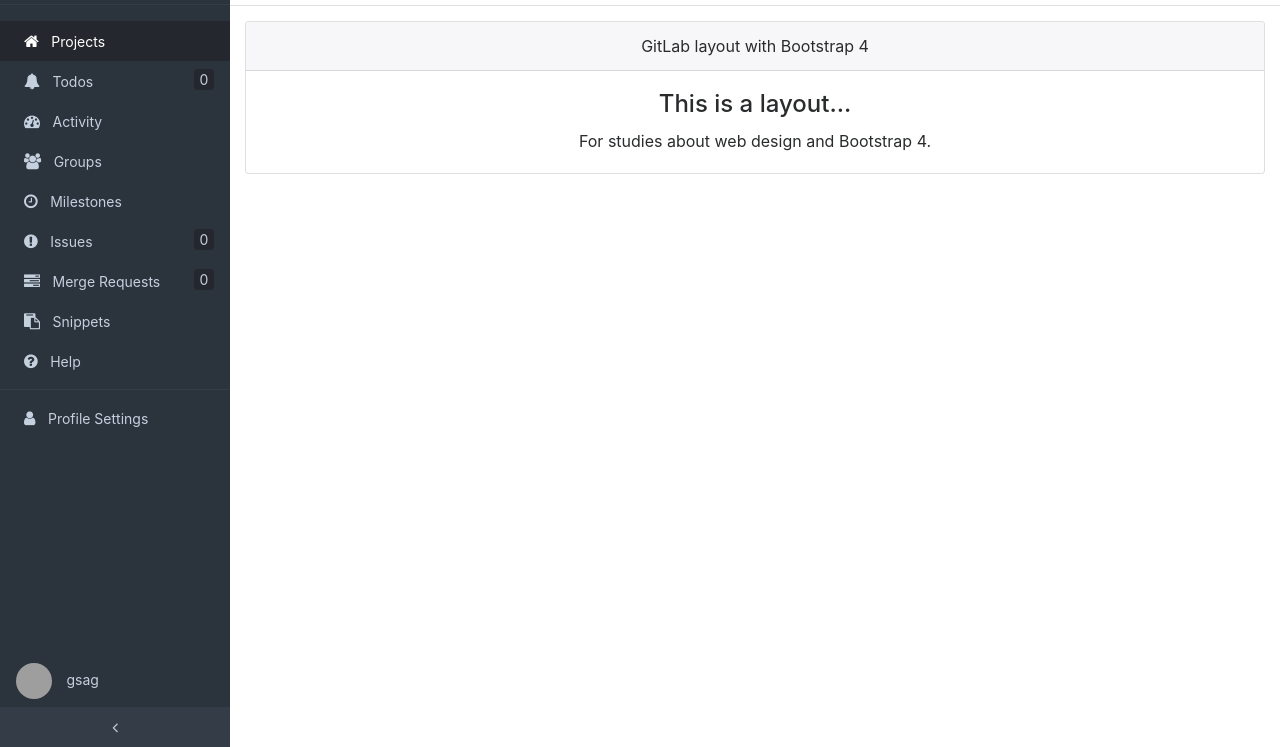
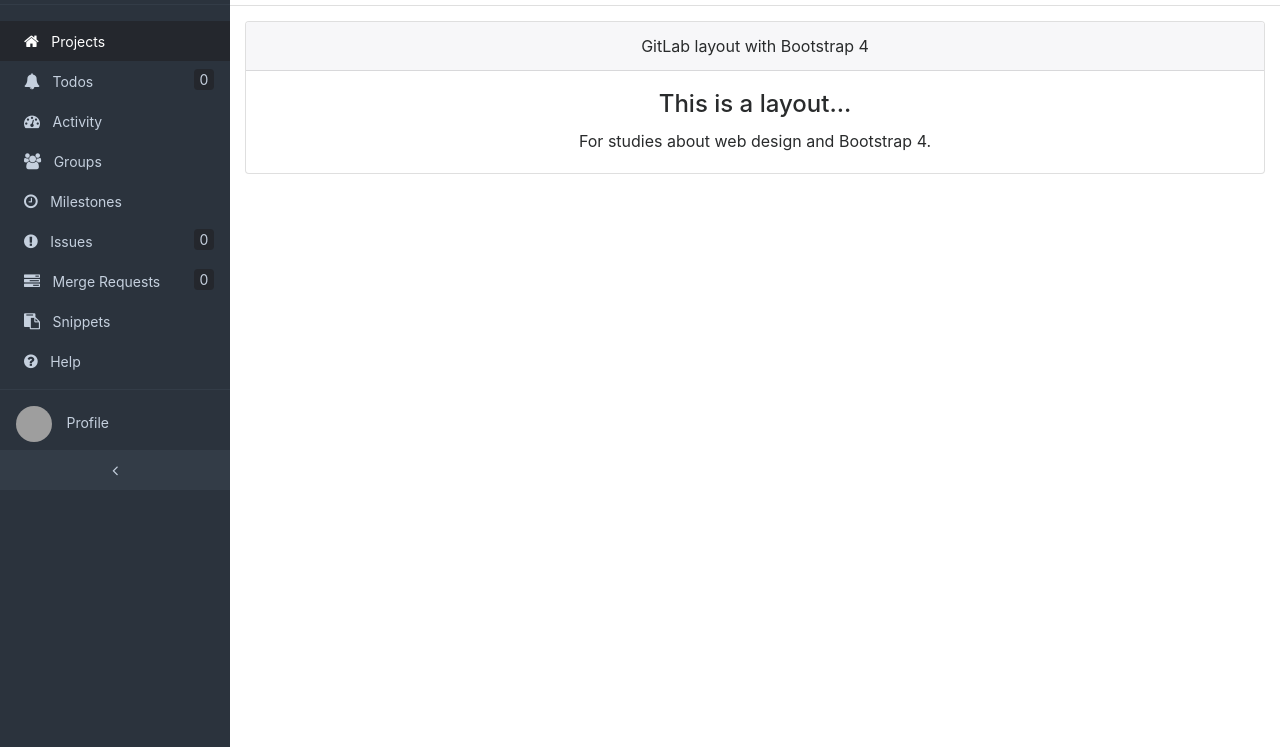
Before and after one commit to gsag/gitlab-layout-bs4, a plain HTML site: page index.html in a window 1280 px wide. Shown: the part 53-800 px from the top of the page. Drawn offline with nearby package versions, Linux system fonts and the light colour scheme; grey boxes are pictures that could not be loaded; a script that the page names is missing.

Commit message:
Bugfixes and adjustments

```diff
--- a/index.html
+++ b/index.html
@@ -22,7 +22,7 @@
 				<h4 class="logo-text align-middle pl-2">GitLab</h4>
 			</div>
 			<nav class="nav-sidebar" role="navigation">
-				<ul class="nav flex-column">
+				<ul class="nav flex-column my-auto">
 					<li class="nav-item">
 						<a class="nav-link transitional active" href="#">
 							<i class="fa fa-home" aria-hidden="true"></i>
@@ -80,22 +80,17 @@
 							<span>Help</span>
 						</a>
 					</li>
+
 					<li class="nav-item-separator"></li>
-					<li class="nav-item">
-						<a class="nav-link transitional" href="#">
-							<i class="fa fa-user" aria-hidden="true"></i>
-							<span>Profile Settings</span>
+
+					<li class="nav-item item-avatar">
+						<a class="nav-link transitional" href="#" title="Profile">
+							<img alt="Profile image" class="avatar rounded-circle"
+								src="http://www.gravatar.com/avatar/efb316718eeab225729cdbe9f35bb42e?s=120&amp;d=identicon">
+							<span>Profile</span>
 						</a>
 					</li>
-					<!-- absolute nav-items at bottom -->
-					<li class="nav-item abs item-avatar">
-						<a class="nav-link transitional" href="#">
-							<img alt="Profile" class="avatar rounded-circle"
-								src="http://www.gravatar.com/avatar/efb316718eeab225729cdbe9f35bb42e?s=120&amp;d=identicon">
-							<span>gsag</span>
-						</a>
-					</li>
-					<li class="nav-item abs item-collapse js-sidebar-collapse">
+					<li class="nav-item item-collapse js-sidebar-collapse">
 						<a class="nav-link transitional text-center" href="#" title="Open/Close">
 							<i class="fa fa-angle-left" aria-hidden="true"></i>
 						</a>
--- a/js/plugins.js
+++ b/js/plugins.js
@@ -1,3 +1,3 @@
 $(function () {
   $('[data-toggle="tooltip"]').tooltip()
-})
+});
--- a/js/scripts.js
+++ b/js/scripts.js
@@ -1,6 +1,8 @@
-$('.js-sidebar-collapse').on('click', function () {
+$('.js-sidebar-collapse').on('click', function (event) {
 	event.preventDefault();
+	/* Find the i element and toggle the icon class */
 	$(this).find('i').toggleClass('fa-angle-left').toggleClass('fa-angle-right');
+	/* Find the following elements and toggle responsive classes to collapse the sidebar */
 	$('#sidebar-wrapper').toggleClass('collapsed');
 	$('#sidebar-wrapper nav.nav-sidebar ul.nav > li.nav-item a.nav-link').find('span').toggleClass('hide');
 	$('.logo-text').toggleClass('hide');
--- a/scss/layout.scss
+++ b/scss/layout.scss
@@ -9,7 +9,7 @@ $light-gray: rgba(0,0,0,.125);
 $gray: #c5d0de;
 $medium-gray-links: #7f8fa4;
 $medium-gray: #333c47;
-$medium-gray-1: #4c4e54;
+$medium-gray-2: #4c4e54;
 $dark-gray: #2b333d;
 $dark-gray-2: #24272D;
 
@@ -99,7 +99,7 @@ html, body, .fill {
 
 	li.breadcrumb-item {
 		> span{
-			color: $medium-gray-1;
+			color: $medium-gray-2;
 		}
 	}
 }
@@ -157,6 +157,21 @@ html, body, .fill {
 			&:first-child{
 				margin-top: 1rem;
 			}
+
+			&.item-avatar{
+				a.nav-link{
+					background-color: $dark-gray;
+				}
+			}
+
+			&.item-collapse{
+				a.nav-link{
+					background-color: $medium-gray;
+					&:hover{
+						background-color: $medium-gray !important;
+					}
+				}
+			}
 		}
 
 		li.nav-item-separator{
@@ -169,22 +184,6 @@ html, body, .fill {
 			    margin: .5rem 0;
 			}
 		}
-	}
-}
-
-.abs{
-	position: absolute;
-	width: 100%;
-	z-index: 100;
-
-	&.item-avatar{
-		background-color: $dark-gray;
-		bottom:40px;
-	}
-
-	&.item-collapse{
-		background-color: $medium-gray;
-		bottom:0;
 	}
 }
 
```
Also changed, not shown: css/layout.css (deleted), css/layout.min.css, 4 other files.
